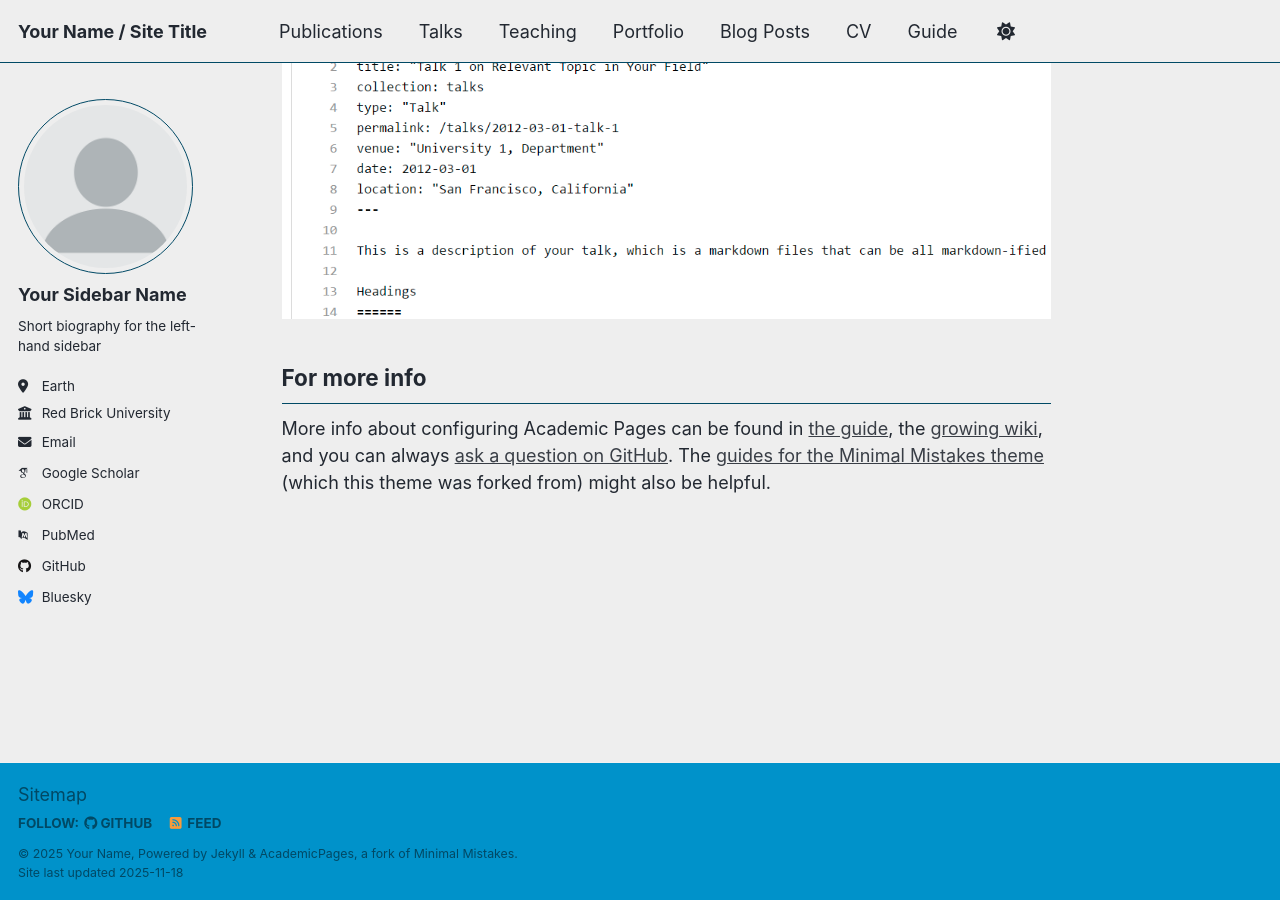
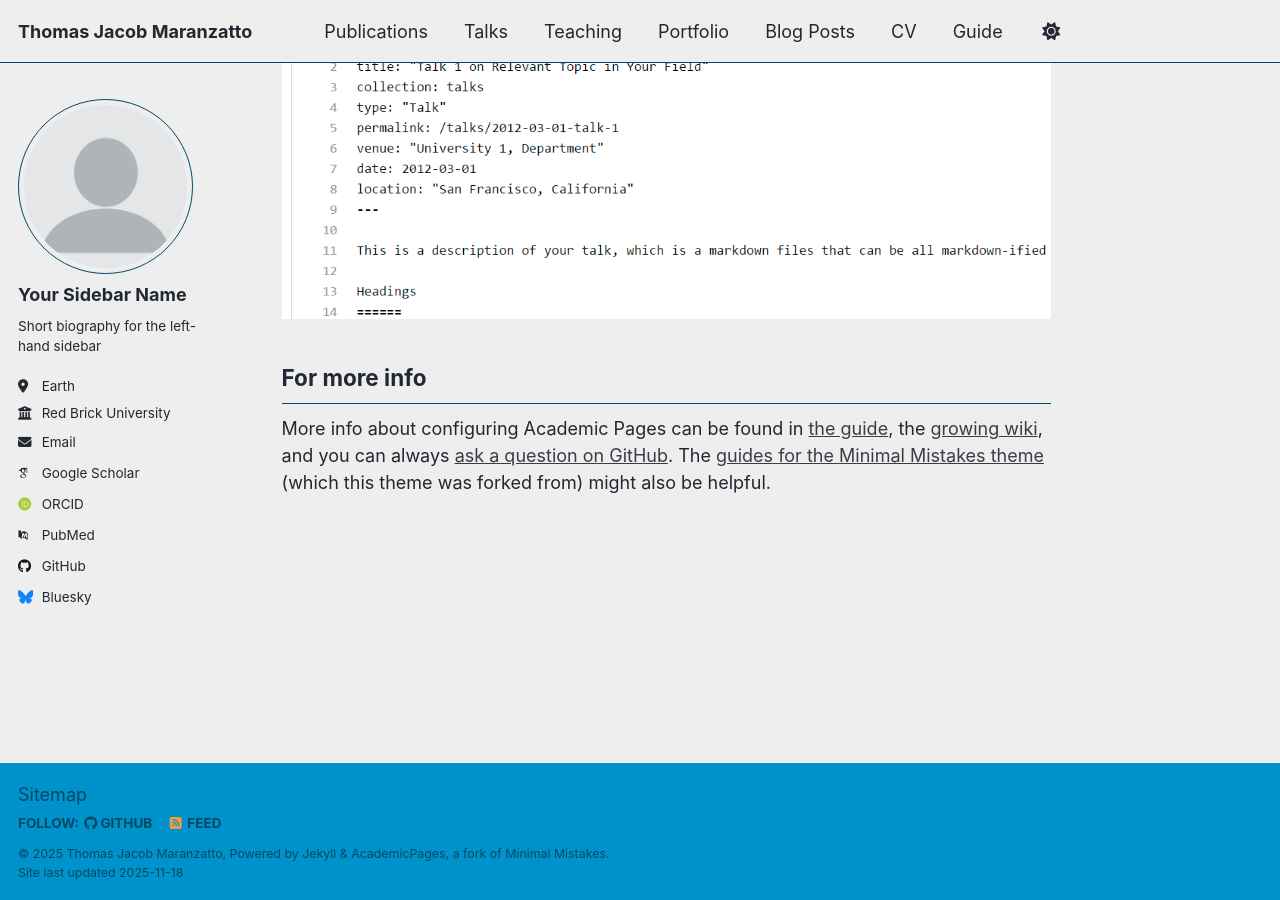
Before and after one commit to TMaranzatto/TMaranzatto.github.io, a Jekyll site: the page built from _pages/about.md, in a window 1280 px wide and 900 px high, scrolled down 2880 px. Built offline with Jekyll 4.4.1, drawn with Linux system fonts in a browser that asks for light colours; some web fonts are replaced; a script that is not in the unit is left out.

Commit message:
Update _config.yml

```diff
--- a/_config.yml
+++ b/_config.yml
@@ -9,11 +9,11 @@
 # Basic Site Settings
 locale                   : "en-US"
 site_theme               : "air" # Currently available options are "default", "air"
-title                    : "Your Name / Site Title"
+title                    : "Thomas Jacob Maranzatto"
 title_separator          : "-"
-name                     : &name "Your Name"
-description              : &description "Your Name's academic portfolio"   # Update this with a general description of your site, this is the default if not overridden by a page
-url                      : https://academicpages.github.io # The base hostname & protocol for your site e.g. "https://[your GitHub username].github.io",
+name                     : &name "Thomas Jacob Maranzatto"
+description              : &description "Thomas's academic portfolio"   # Update this with a general description of your site, this is the default if not overridden by a page
+url                      : https://tmaranzatto.github.io/ # The base hostname & protocol for your site e.g. "https://[your GitHub username].github.io",
                                                            # or if you already have some other page hosted on Github then use "https://[your GitHub username].github.io/[Your Repo Name]"
 baseurl                  : "" # the subpath of your site, e.g. "/blog"
 repository               : "academicpages/academicpages.github.io"
```
